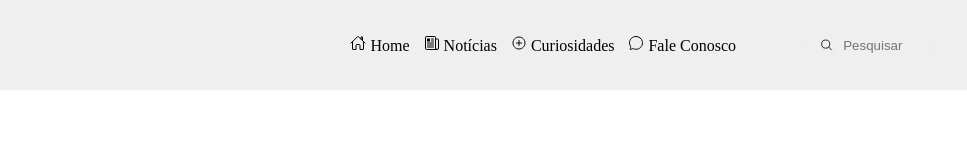
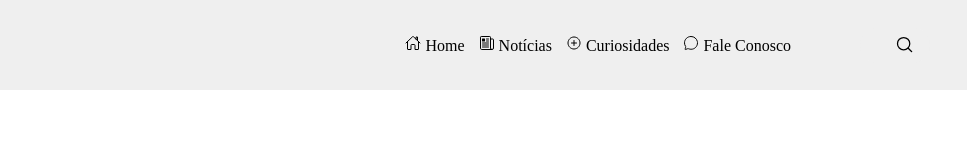
Before and after one commit to RephaelTavares1112/Lusiada-WEB, a plain HTML site: page index.html in a window 1280 px wide. Shown: the top 162 px of the page, 313-1280 px from the left. Drawn offline with nearby package versions, Linux system fonts and the light colour scheme.

Commit message:
Atualização da bara de pesquisa

```diff
--- a/css/nav-bar-menu.css
+++ b/css/nav-bar-menu.css
@@ -111,7 +111,6 @@
 /* Nav Right*/
 .search-box{
   display: flex;
-  width: 125px;
   background: #efefefef;
   border-radius: 20px;
   align-items: center;
@@ -119,16 +118,31 @@
   transition: 0.5s;
 }
 
-.search-box.tamanho{
-  width: 250px;
-}
-
 .search-box input{
-  width: 100%;
+  width: 0;
   background: transparent;
   padding: 10px;
   outline: none;
   border: none;
+  transition: 0.5s;
+}
+
+.search-box.tamanho > input{
+  width: 250px;
+}
+
+.search-box:hover > input{
+  width: 250px;
+}
+
+.search-box .lupa{
+  width: 20px;
+  height: 20px;
+  border-radius: 50%;
+  display: flex;
+  justify-content: center;
+  align-items: center;
+  cursor: pointer;
 }
 
 @media screen and (max-width: 970px) {
--- a/index.html
+++ b/index.html
@@ -53,8 +53,8 @@
         </div>
         <div class="nav-right">
           <div class="search-box">
-            <ion-icon name="search-outline"></ion-icon>
-            <input class="box" type="text" placeholder="Pesquisar">
+            <input type="text" class="box" placeholder="Pesquisar">
+            <ion-icon class="lupa" name="search-outline"></ion-icon>
           </div>
         </div>
       </div>
```
Also changed, not shown: contac.html (+2 -2 lines), curi.html (+2 -2 lines), notici.html (+2 -2 lines).
